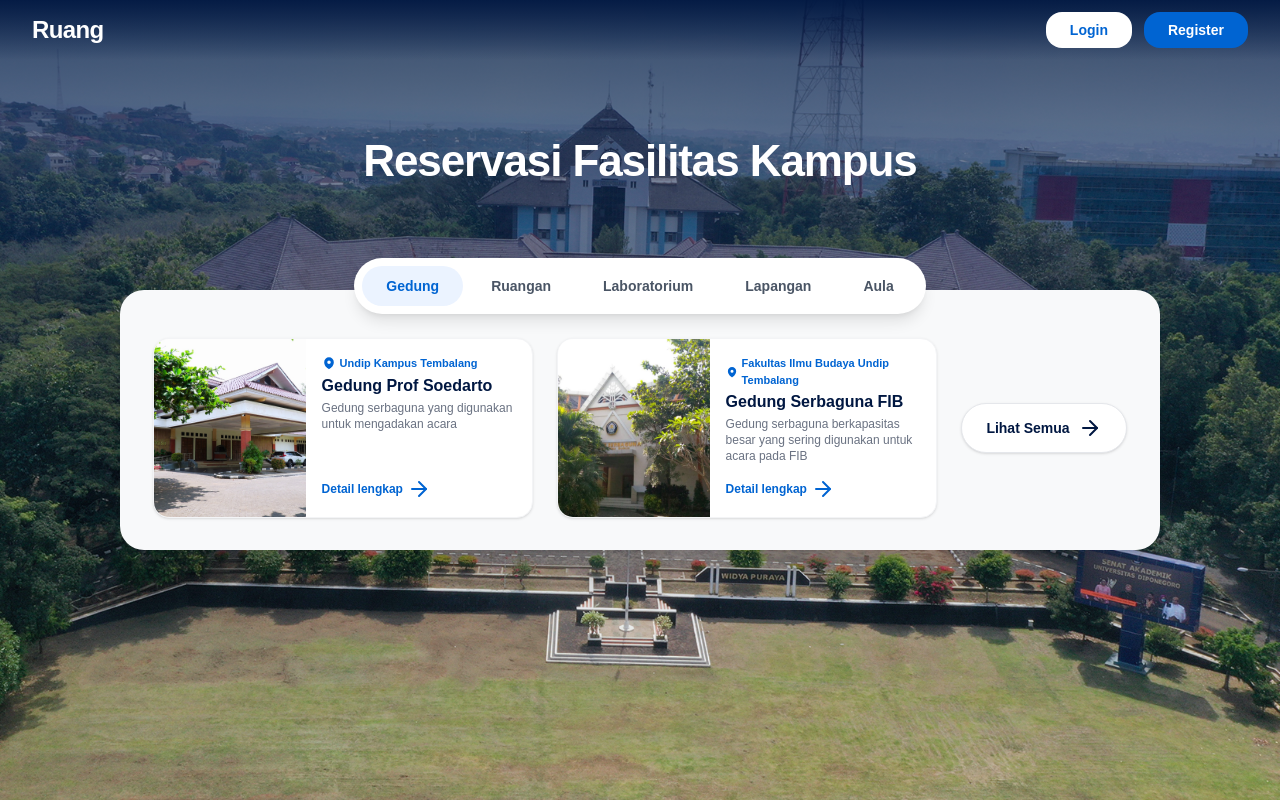
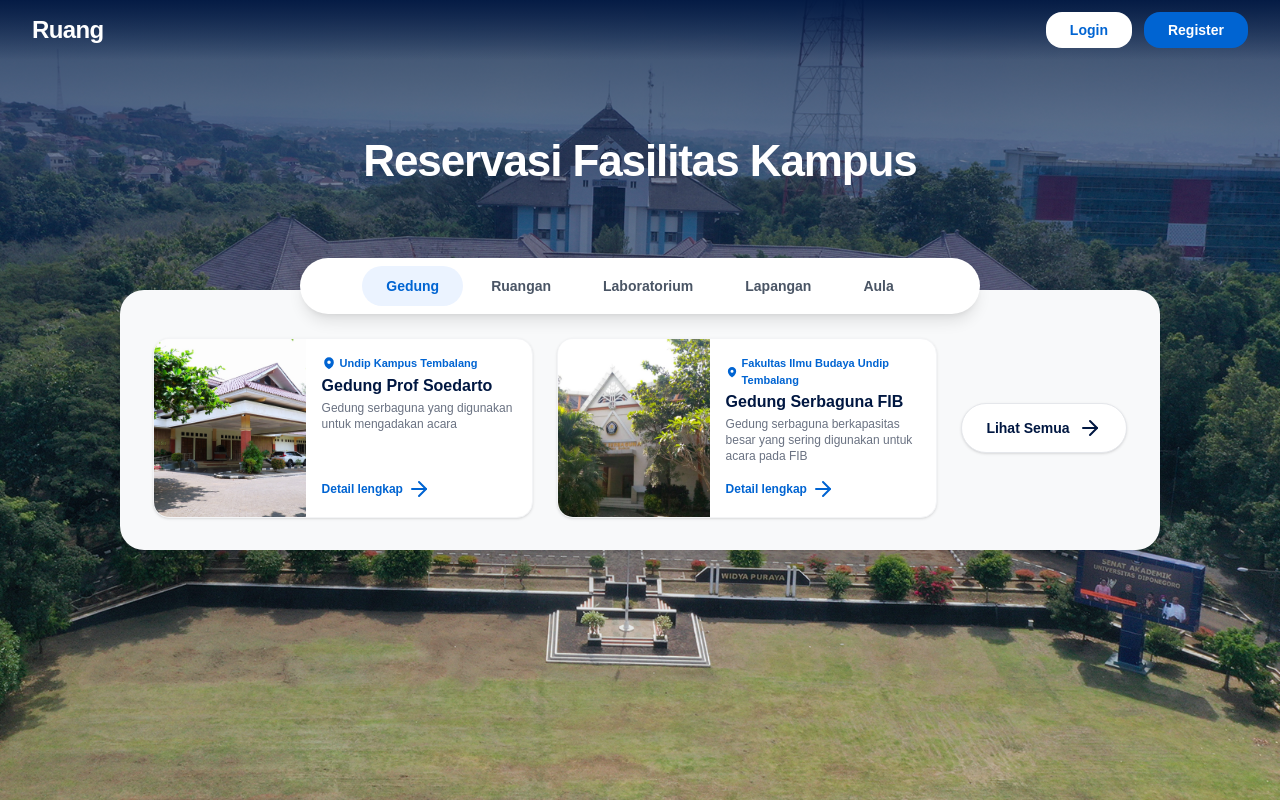
Before and after one commit to jangkarbumi/Ruang, a Next.js app: page / in a window 1280 px wide. Built offline with nearby package versions, Linux system fonts and the light colour scheme.

Commit message:
chores: make the navigation wider

```diff
--- a/src/components/Hero.tsx
+++ b/src/components/Hero.tsx
@@ -35,7 +35,7 @@ export default function Hero() {
 
         <div className="relative w-full flex flex-col items-center mt-2">
 
-          <div className="bg-white items-center rounded-full shadow-lg w-auto max-w-full flex flex-row relative z-20 translate-y-6">
+          <div className="bg-white justify-center items-center w-170 rounded-full shadow-lg max-w-full flex relative z-20 translate-y-6">
             <div className="flex items-center gap-1 p-2">
               <Link href={'gedung'} className="flex items-center gap-2 bg-[#EBF3FF] text-[#0064D2] rounded-full px-6 py-2.5 font-bold text-sm shrink-0">
                 Gedung
```
